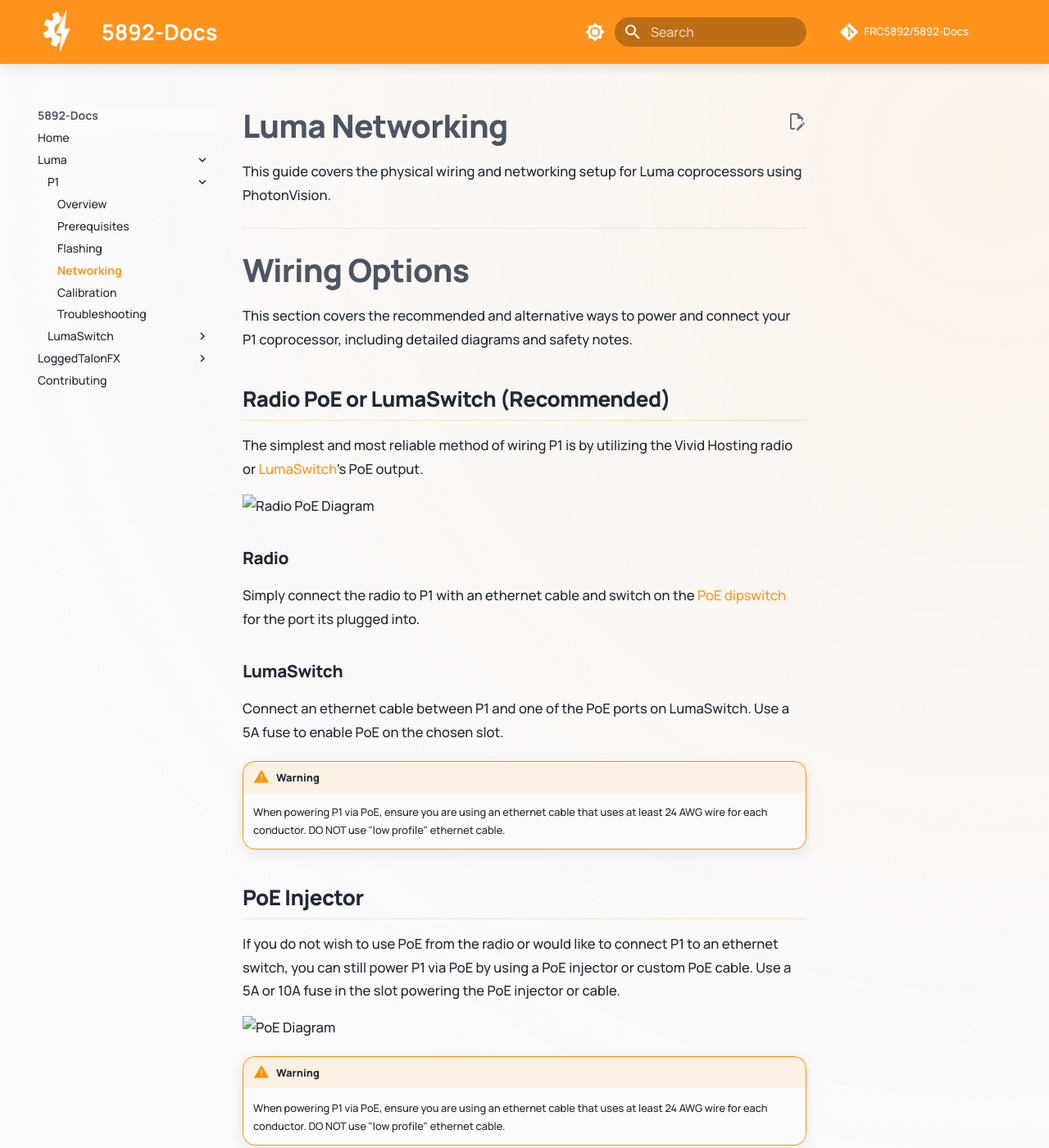
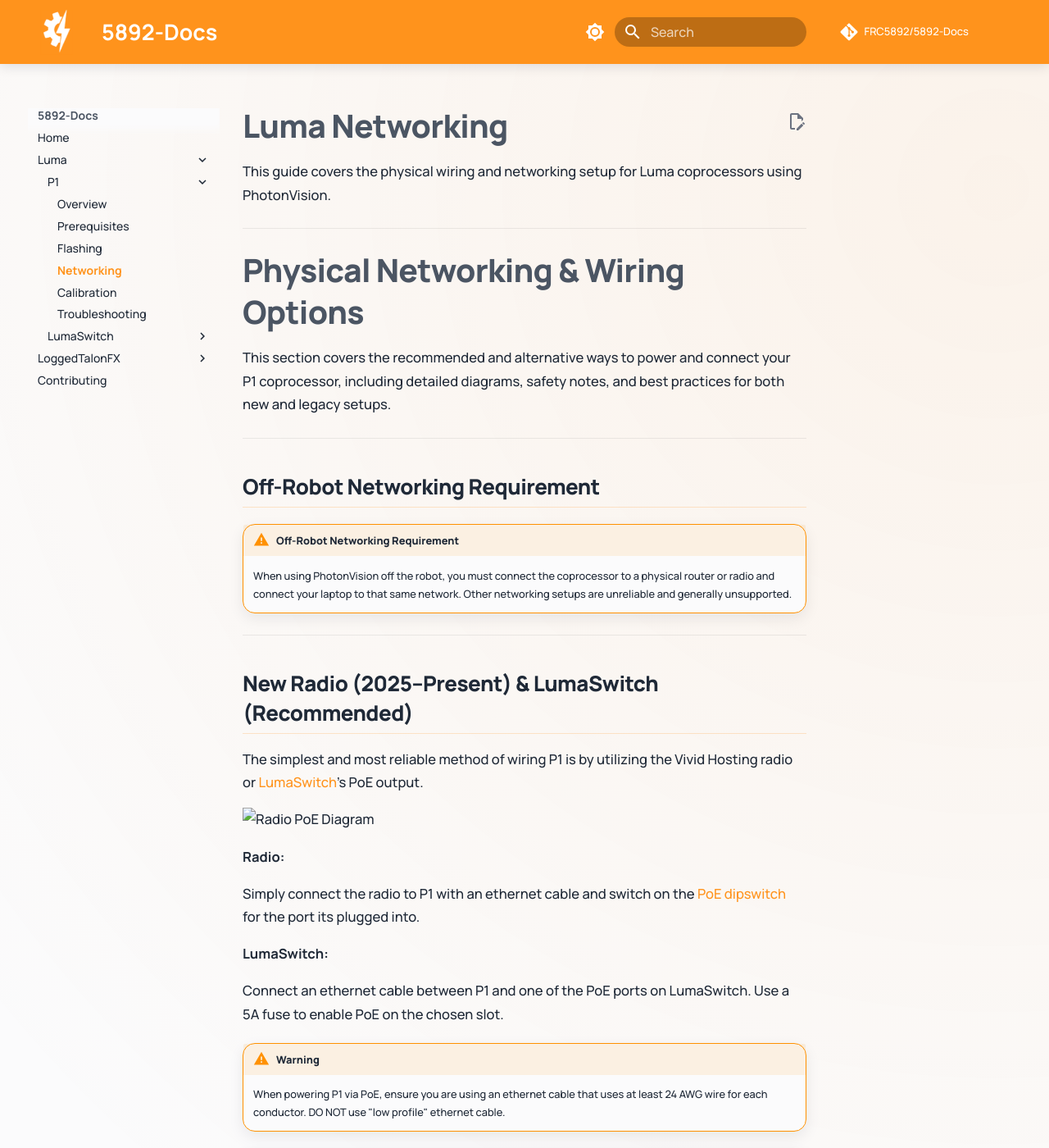
Before and after one commit to FRC5892/Luma-Docs, an MkDocs documentation site: the page built from docs/p1/networking.md, in a window 1280 px wide and 1400 px high. Shown: the whole window at 82% size. Built offline with MkDocs 1.6.1 and Material for MkDocs 9.7.7, drawn with Linux system fonts in a browser that asks for light colours; comment, search, counter and statistics services are not loaded; some of the changed text lies outside the part shown.

Commit message:
Revise networking guide for Luma P1: enhance wiring options section, clarify off-robot networking requirements, and add details for old radio setups

```diff
--- a/docs/p1/networking.md
+++ b/docs/p1/networking.md
@@ -6,28 +6,44 @@ This guide covers the physical wiring and networking setup for Luma coprocessors
 ---
 
 
-# Wiring Options
+# Physical Networking & Wiring Options
 
-This section covers the recommended and alternative ways to power and connect your P1 coprocessor, including detailed diagrams and safety notes.
+This section covers the recommended and alternative ways to power and connect your P1 coprocessor, including detailed diagrams, safety notes, and best practices for both new and legacy setups.
 
-## Radio PoE or LumaSwitch (Recommended)
+---
+
+## Off-Robot Networking Requirement
+
+!!! warning "Off-Robot Networking Requirement"
+    When using PhotonVision off the robot, you must connect the coprocessor to a physical router or radio and connect your laptop to that same network. Other networking setups are unreliable and generally unsupported.
+
+---
+
+## New Radio (2025–Present) & LumaSwitch (Recommended)
 
 The simplest and most reliable method of wiring P1 is by utilizing the Vivid Hosting radio or [LumaSwitch](https://luma.vision/products/lumaswitch)'s PoE output.
 
 ![Radio PoE Diagram](../../Radio%20PoE%20Diagram.png){width="600"}
 
-### Radio
+**Radio:**
 
 Simply connect the radio to P1 with an ethernet cable and switch on the [PoE dipswitch](https://frc-radio.vivid-hosting.net/overview/wiring-your-radio#power-over-ethernet-poe-for-downstream-devices) for the port its plugged into.
 
-### LumaSwitch
+**LumaSwitch:**
 
 Connect an ethernet cable between P1 and one of the PoE ports on LumaSwitch. Use a 5A fuse to enable PoE on the chosen slot.
 
 !!! warning
     When powering P1 via PoE, ensure you are using an ethernet cable that uses at least 24 AWG wire for each conductor. DO NOT use "low profile" ethernet cable.
 
-## PoE Injector
+!!! note "Using LumaSwitch"
+    If you are using LumaSwitch, use the non-PoE uplink port for the radio connection and only install PoE fuses on ports that should provide passive PoE.
+
+For full switch specifications, mounting, and wiring details, see the [LumaSwitch Guide](../guides/lumaswitch/overview.md).
+
+---
+
+## PoE Injector or Custom PoE Cable
 
 If you do not wish to use PoE from the radio or would like to connect P1 to an ethernet switch, you can still power P1 via PoE by using a PoE injector or custom PoE cable. Use a 5A or 10A fuse in the slot powering the PoE injector or cable.
 
@@ -36,11 +52,26 @@ If you do not wish to use PoE from the radio or would like to connect P1 to an e
 !!! warning
     When powering P1 via PoE, ensure you are using an ethernet cable that uses at least 24 AWG wire for each conductor. DO NOT use "low profile" ethernet cable.
 
-## Weidmuller Connector
+---
+
+## Weidmuller Connector (Redundant/Alternative Power)
 
 If not using PoE, or you would like to have redundant power, P1 can also be powered through the Weidmuller connector next to the ethernet port. Use a 5A or 10A fuse in the slot powering the device.
 
 ![Weidmuller Diagram](../../Weidmuller%20Diagram.png){width="600"}
+
+---
+
+## Old Radio (Pre-2025)
+
+Direct radio/switch Ethernet networking can still work, but verify your topology and power settings before testing.
+
+!!! danger
+    Ensure DIP switches **1 and 2 are OFF** on the radio before connecting the coprocessor. Incorrect PoE settings can electrically damage the coprocessor.
+
+Recommended wiring path:
+
+- **radio → switch → coprocessor(s) + laptop**
 
 ---
 
```
